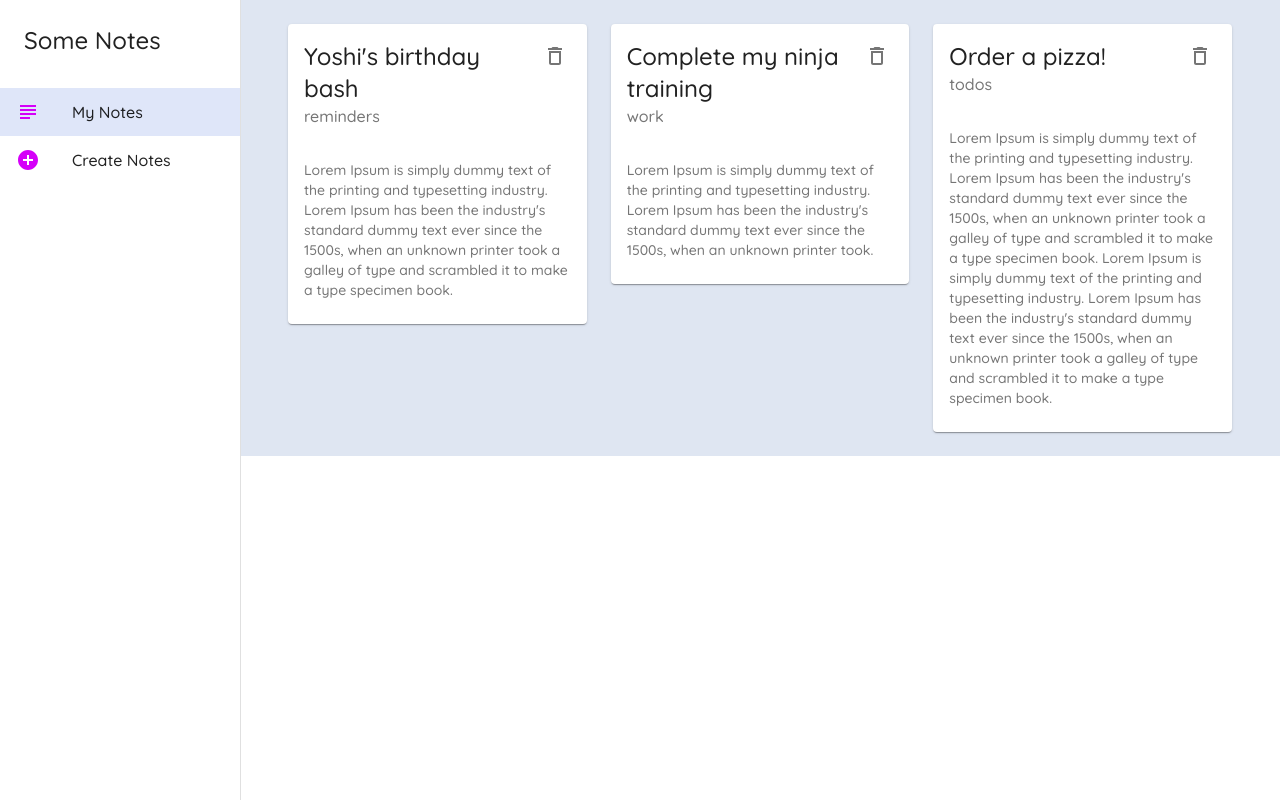
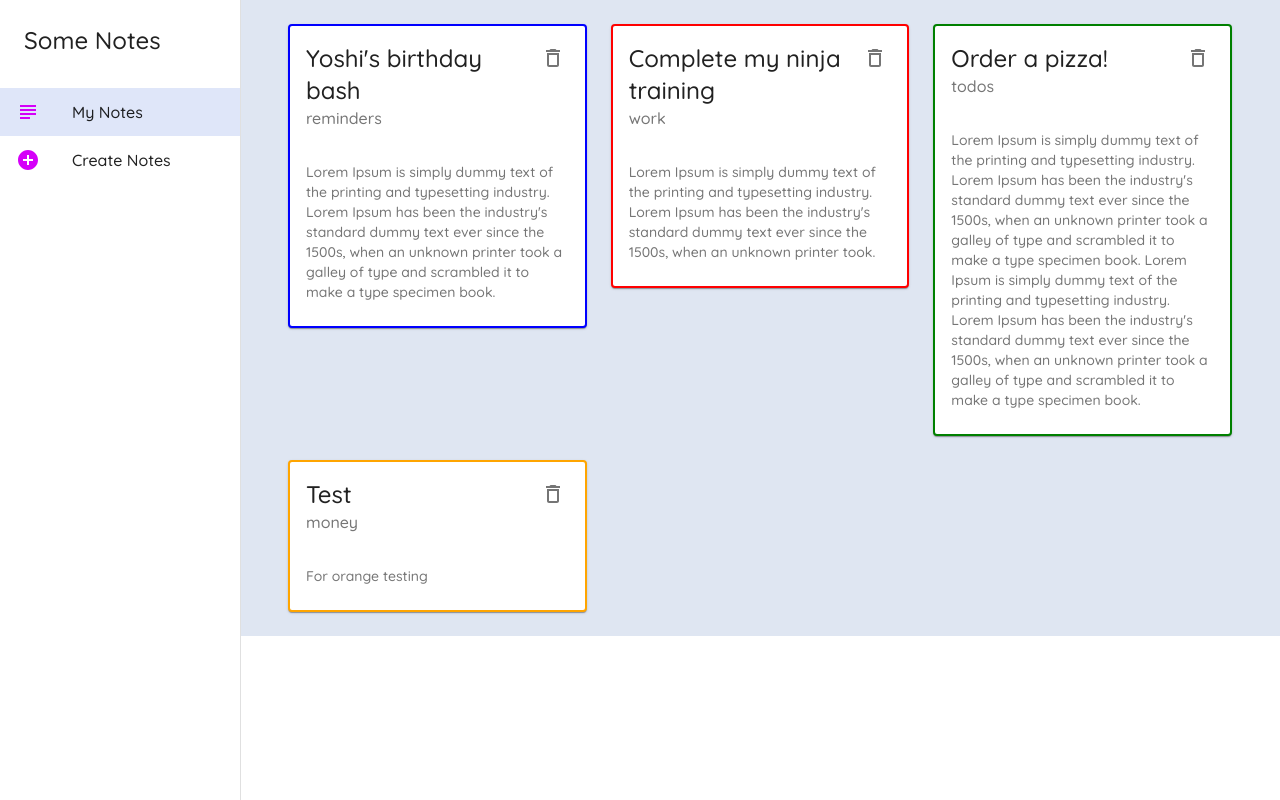
Before and after one commit to Dina2703/MUI002, a React (Create React App) app: page / in a window 1280 px wide. Built offline with nearby package versions, Linux system fonts and the light colour scheme; data requests are answered from the project's data file.

Commit message:
logical style with makeStyles() with if

```diff
--- a/data/db.json
+++ b/data/db.json
@@ -17,6 +17,12 @@
       "details": "Lorem Ipsum is simply dummy text of the printing and typesetting industry. Lorem Ipsum has been the industry's standard dummy text ever since the 1500s, when an unknown printer took a galley of type and scrambled it to make a type specimen book.\nLorem Ipsum is simply dummy text of the printing and typesetting industry. Lorem Ipsum has been the industry's standard dummy text ever since the 1500s, when an unknown printer took a galley of type and scrambled it to make a type specimen book.",
       "category": "todos",
       "id": 3
+    },
+    {
+      "title": "Test",
+      "details": "For orange testing",
+      "category": "money",
+      "id": 4
     }
   ]
 }
--- a/src/components/NoteCard.js
+++ b/src/components/NoteCard.js
@@ -3,10 +3,32 @@ import CardHeader from "@material-ui/core/CardHeader";
 import CardContent from "@material-ui/core/CardContent";
 import { IconButton, Typography } from "@material-ui/core";
 import { DeleteOutlined } from "@material-ui/icons";
+import { makeStyles } from "@material-ui/styles";
+
+const useStyles = makeStyles({
+  test: {
+    border: (note) => {
+      if (note.category === "work") {
+        return "2px solid red";
+      }
+      if (note.category === "todos") {
+        return "2px solid green";
+      }
+      if (note.category === "reminders") {
+        return "2px solid blue";
+      }
+      if (note.category === "money") {
+        return "2px solid orange";
+      }
+    },
+  },
+});
 
 function NoteCard({ note, handleDelete }) {
+  const classes = useStyles(note);
+
   return (
-    <Card elevation={1}>
+    <Card elevation={1} className={classes.test}>
       <CardHeader
         action={
           <IconButton onClick={() => handleDelete(note.id)}>
```
Also changed, not shown: note.txt.
